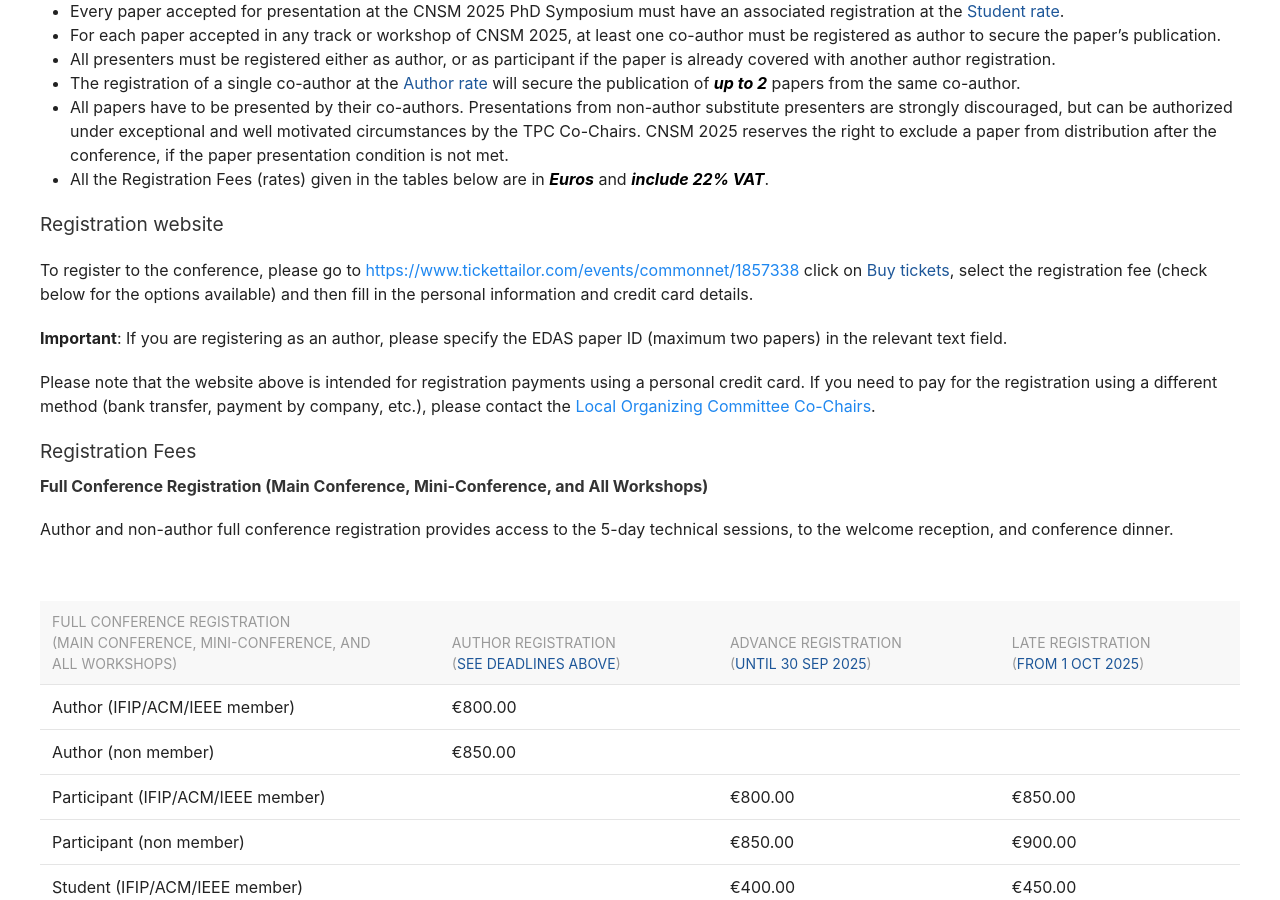
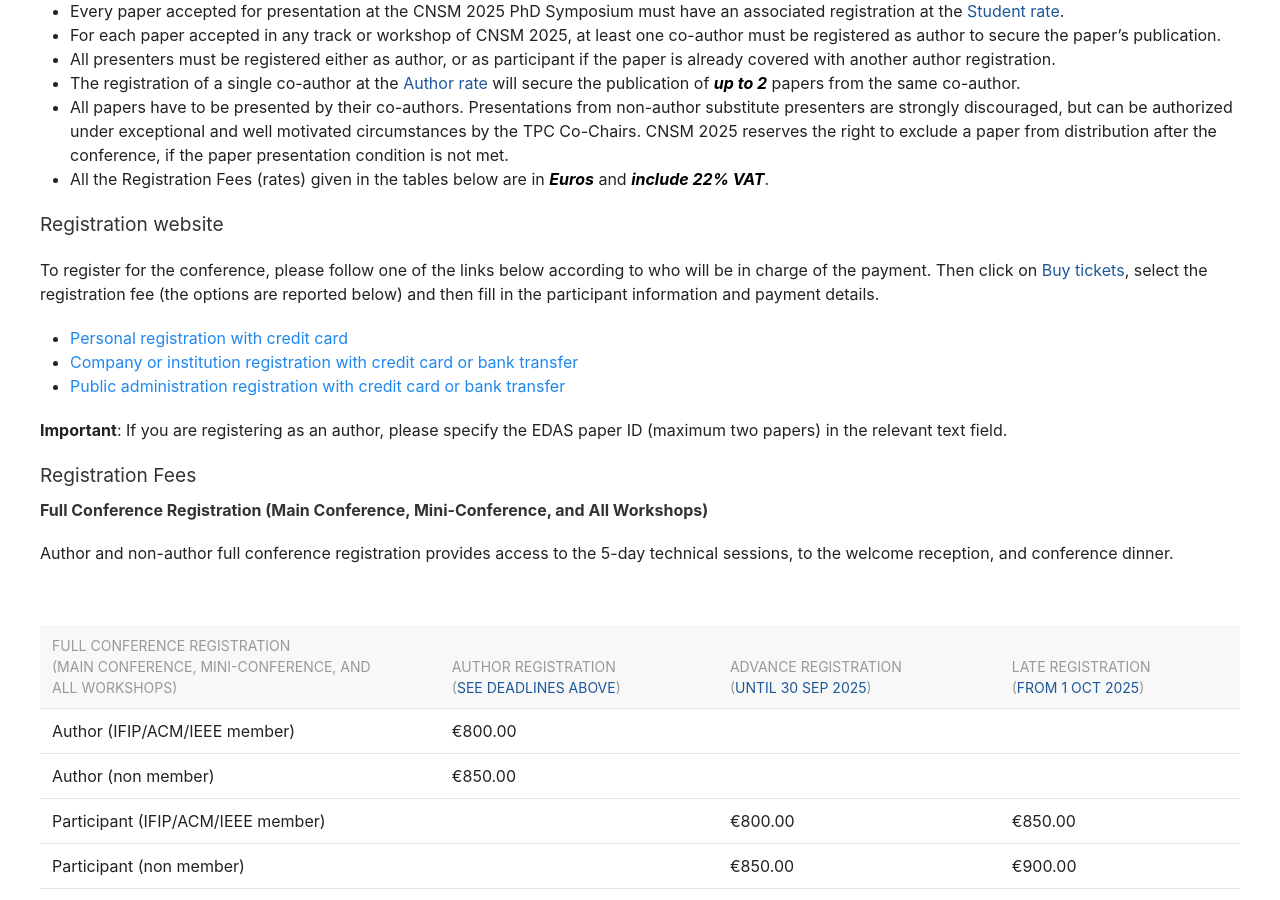
Before and after one commit to stuartclayman/cnsm-2025-website, a Jekyll site: the page built from registration.html, in a window 1280 px wide and 900 px high, scrolled down 763 px. Built offline with Jekyll 4.4.1, drawn with Linux system fonts in a browser that asks for light colours; nearby versions of some CDN libraries.

Commit message:
Registation page updated

```diff
--- a/registration.html
+++ b/registration.html
@@ -54,13 +54,14 @@
 <h3>Registration website</h3>
 
 <p>
-  To register to the conference, please go to <a href="https://www.tickettailor.com/events/commonnet/1857338" target="_blank">https://www.tickettailor.com/events/commonnet/1857338</a> click on <span class="cn-blue">Buy tickets</span>, select the registration fee (check below for the options available) and then fill in the personal information and credit card details.
-</p>
+  To register for the conference, please follow one of the links below according to who will be in charge of the payment. Then click on <span class="cn-blue">Buy tickets</span>, select the registration fee (the options are reported below) and then fill in the participant information and payment details.</p>
+<ul>
+  <li><a href="https://www.tickettailor.com/events/commonnet/1857338" target="_blank">Personal registration with credit card</a></li>
+  <li><a href="https://www.tickettailor.com/events/commonnet/1857340" target="_blank">Company or institution registration with credit card or bank transfer</a></li>
+  <li><a href="https://www.tickettailor.com/events/commonnet/1857341" target="_blank">Public administration registration with credit card or bank transfer</a></li>
+</ul>
 
 <p><b>Important</b>: If you are registering as an author, please specify the EDAS paper ID (maximum two papers) in the relevant text field.</p>
-
-<p>Please note that the website above is intended for registration payments using a personal credit card. If you need to pay for the registration using a different method (bank transfer, payment by company, etc.), please contact the <a href="mailto:gianluca.davoli@unibo.it&subject=CNSM%202025%20Registration%20Support">Local Organizing Committee Co-Chairs</a>.</p>
-
 
 
 <h3>Registration Fees</h3>
```
